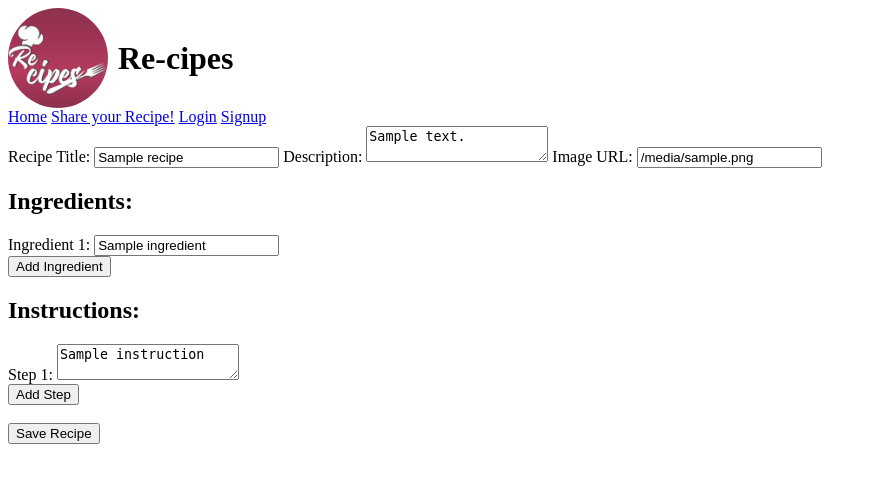
After one commit to RenataKuroda/recipe-flask-app, a Flask app: page /edit-recipe/1 in a window 1280 px wide. The commit adds this page. Shown: the top 483 px of the page, without its empty margins (0-877 px from the left). Run offline with Flask 2, Linux system fonts and the light colour scheme; a database or web service that is not in the repository returns one stand-in record (values such as "Sample title"); some libraries are stand-ins or nearby versions.

Commit message:
adding function to update recipe

```diff
--- a/app.py
+++ b/app.py
@@ -4,7 +4,7 @@ from psycopg2.extras import RealDictCursor
 from werkzeug.security import generate_password_hash, check_password_hash
 from datetime import datetime
 
-from models.recipe import get_all_recipes, get_recipe_by_id, insert_recipe, delete_recipe
+from models.recipe import get_all_recipes, get_recipe, insert_recipe, delete_recipe, update_recipe
 
 app = Flask(__name__)
 
@@ -19,7 +19,7 @@ if __name__ == "__main__":
 
 @app.route('/recipe/<id>')
 def recipe_detail(id):
-    recipe = get_recipe_by_id(id)
+    recipe = get_recipe(id)
     return render_template('recipe_details.html', recipe=recipe)
 
 
@@ -54,3 +54,32 @@ def add_recipe():
 def delete_recipe_item(id):
     delete_recipe(id)
     return redirect('/')
+
+@app.get('/edit-recipe/<id>')
+def update_recipe_form(id):
+    recipe = get_recipe(id)
+    print(recipe)
+    return render_template("edit_recipe.html", id=id, title=recipe['title'], description=recipe['description'], ingredients=recipe['ingredients'], instructions=recipe['instructions'], image_url=recipe['image_url'])
+
+@app.route('/updated-recipe/<int:id>', methods=['POST'])
+def edit_recipe_form(id):
+
+    title = request.form.get('title')
+    description = request.form.get('description')
+    ingredient_names = request.form.getlist('ingredient_name[]')
+    ingredients = []
+    for ingredient_name in ingredient_names:
+        if ingredient_name:
+            ingredients.append(ingredient_name)
+
+    step_instructions = request.form.getlist('step_instruction[]')
+    instructions = []
+    for step_instruction in step_instructions:
+        if step_instruction:
+            instructions.append(step_instruction)
+
+    image_url = request.form.get('image_url')
+
+    update_recipe(id, title, description, ingredients, instructions, image_url)
+
+    return redirect('/')
--- a/models/recipe.py
+++ b/models/recipe.py
@@ -7,7 +7,7 @@ def get_all_recipes():
     all_recipes = db.select_all("SELECT id, title, description, ingredients, instructions, image_url, created_at from recipes ORDER BY created_at DESC")
     return all_recipes
 
-def get_recipe_by_id(id):
+def get_recipe(id):
     recipe = db.select_one("SELECT id, title, description, ingredients, instructions, image_url, created_at from recipes WHERE id = %s", [id])
     return recipe
 
@@ -21,3 +21,8 @@ def delete_recipe(id):
     db.write('DELETE FROM recipes WHERE id = %s',
     [id]
     )
+
+def update_recipe(id, title, description, ingredients, instructions, image_url):
+    db.write('UPDATE recipes SET title = %s, description = %s, ingredients = %s, instructions = %s, image_url = %s WHERE id = %s',
+    [title, description, ingredients, instructions, image_url, id]
+    )
--- a/seed.sql
+++ b/seed.sql
@@ -27,5 +27,5 @@ Salt and pepper to taste
 
 1. In a large pot, sauté onion and garlic over medium heat until fragrant.
 2. Add butternut squash and broth to the pot.
-3. Bring to a boil, then reduce heat and simmer for 20-25 minutes, or until the butternut is soft
+3. Bring to a boil, then reduce heat and simmer for 20-25 minutes, or until the butternut is soft.
 4. Blend evertything and serve.
--- /dev/null
+++ b/templates/edit_recipe.html
@@ -0,0 +1,44 @@
+{% extends "layout.html" %}
+
+{% block title %}Edit Recipe{% endblock %}
+
+{% block main %}
+<form action="/updated-recipe/{{id}}" method="post">
+    <label for="title">Recipe Title:</label>
+    <input type="text" id="title" name="title" value="{{ title }}" required>
+
+    <label for="description">Description:</label>
+    <textarea id="description" name="description">{{ description }}</textarea>
+
+    <label for="image_url">Image URL:</label>
+    <input type="text" id="image_url" name="image_url" value="{{ image_url }}">
+
+    <h2>Ingredients:</h2>
+
+    <div id="ingredients-container" class="ingredient">
+      {% for ingredient in ingredients %}
+      <label for="ingredient_name_{{ loop.index }}">Ingredient {{ loop.index }}:</label>
+      <input type="text" id="ingredient_name_{{ loop.index }}" name="ingredient_name[]" value="{{ ingredient }}" required>
+      {% endfor %}
+    </div>
+
+    <button id="add_ingredient">Add Ingredient</button>
+
+    <h2>Instructions:</h2>
+
+    <div id="steps-container">
+      {% for instruction in instructions %}
+      <div class="step">
+        <label>Step {{ loop.index }}:</label>
+        <textarea id="step_instruction_{{ loop.index }}" name="step_instruction[]" required>{{ instruction }}</textarea>
+      </div>
+      {% endfor %}
+    </div>
+
+    <button id="add_step">Add Step</button>
+    <br>
+    <br>
+
+    <input type="submit" value="Save Recipe">
+  </form>
+{% endblock %}
```
Also changed, not shown: templates/recipe_details.html (+6 -2 lines).
